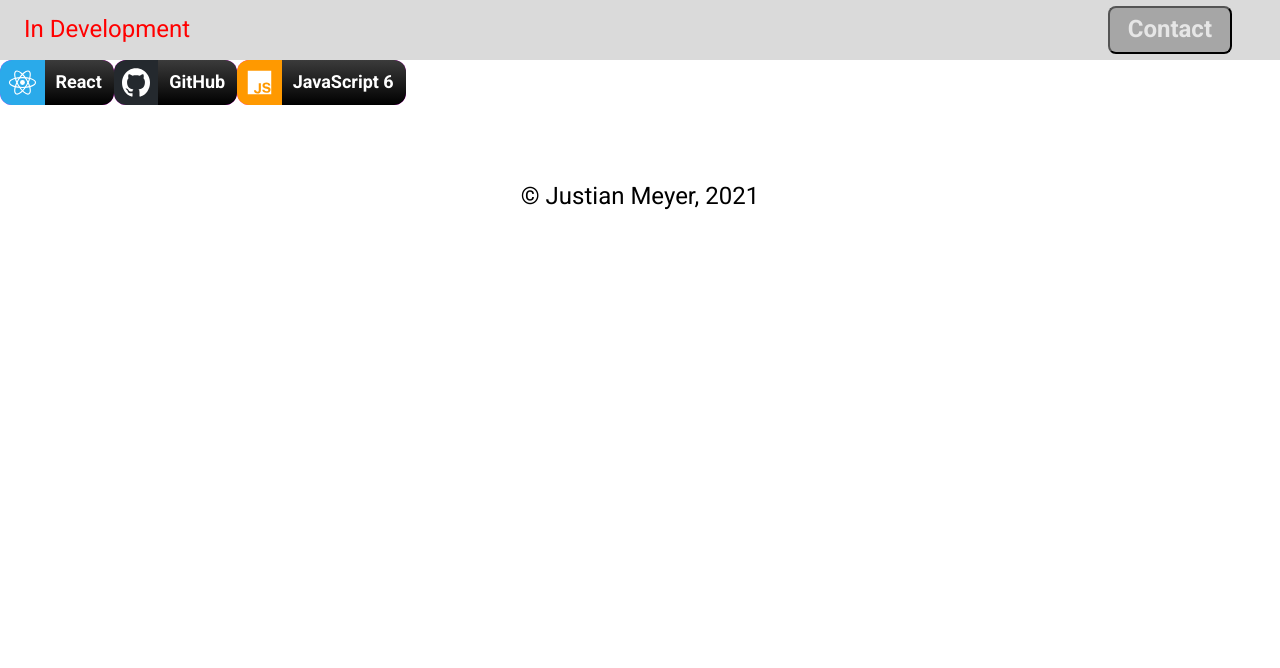
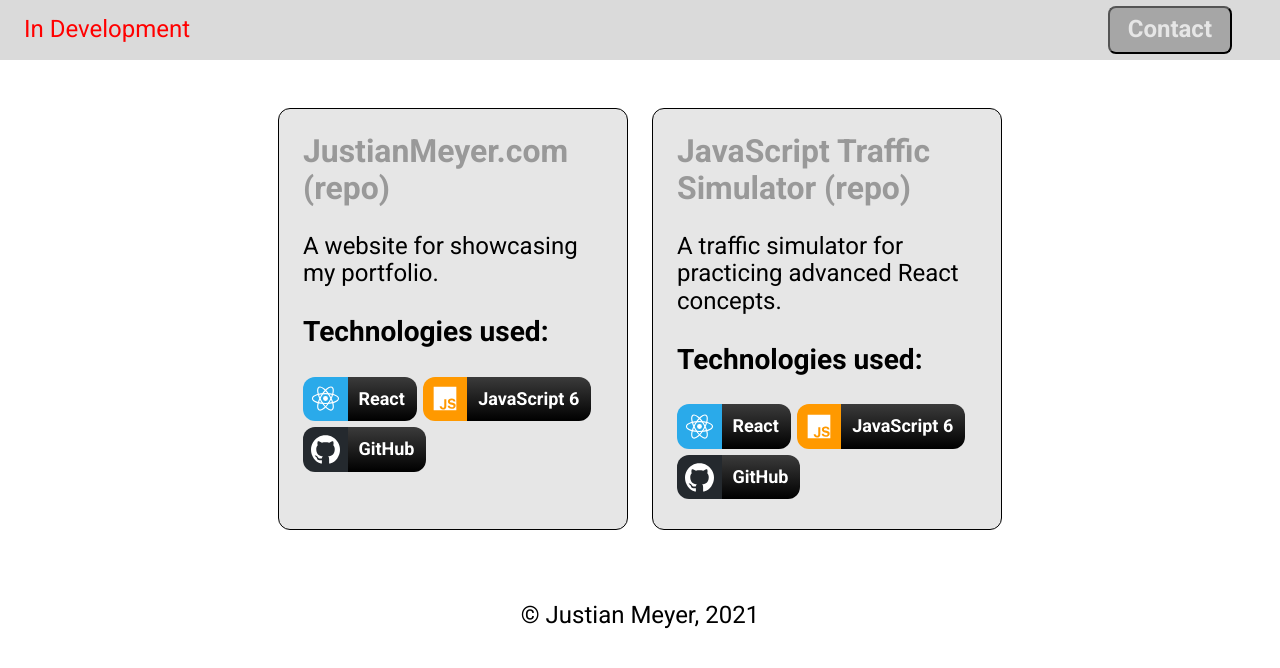
Before and after one commit to JGMEYER/justianmeyer.com, a React (Create React App) app: page /portfolio in a window 1280 px wide. Shown: the top 668 px of the page. Built offline with nearby package versions, Linux system fonts and the light colour scheme.

Commit message:
Begin portfolio page

```diff
--- a/src/components/IconBadge.css
+++ b/src/components/IconBadge.css
@@ -5,7 +5,6 @@
 .icon-badge {
     display: inline-flex;
     border-radius: var(--icon-badge-border-radius);
-    background-color: magenta;
 }
 
 .icon-badge-icon-container {
--- a/src/components/IconBadge.js
+++ b/src/components/IconBadge.js
@@ -14,7 +14,7 @@ function IconBadge(props) {
 }
 
 IconBadge.propTypes = {
-    icon: PropTypes.object.isRequired,
+    icon: PropTypes.string.isRequired,
     iconBgColor: PropTypes.string.isRequired,
     name: PropTypes.string.isRequired,
 }
--- a/src/components/PortfolioMain.css
+++ b/src/components/PortfolioMain.css
@@ -0,0 +1,57 @@
+
+#portfolio-main {
+    width: 1200px;
+    display: flex;
+    flex-wrap: wrap;
+    justify-content: center;
+    margin: 2rem auto;
+    padding: 0 auto;
+}
+
+.portfolio-item-container {
+    width: 300px;
+    border: 1px black solid;
+    background-color: #e6e6e6;
+    border-radius: 0.5rem;
+    padding: 1rem;
+}
+
+.portfolio-item-container:not(:last-child) {
+    margin-right: 1rem;
+}
+
+.technology-container {
+    display: flex;
+    flex-wrap: wrap;
+    justify-content: left;
+}
+
+.technology-container > * {
+    margin-bottom: 0.25rem;
+}
+
+.technology-container > :not(:last-child) {
+    margin-right: 0.25rem;
+}
+
+@media only screen and (max-width: 1200px) {
+    #portfolio-main {
+        width: 600px;
+        flex-direction: column;
+        align-content: center;
+    }
+
+    .portfolio-item-container {
+        margin-bottom: 1rem;
+    }
+
+    .portfolio-item-container:not(:last-child) {
+        margin-right: 0;
+    }
+}
+
+@media only screen and (max-width: 600px) {
+    #portfolio-main {
+        width: 350px;
+    }
+}
--- a/src/components/PortfolioMain.js
+++ b/src/components/PortfolioMain.js
@@ -7,22 +7,51 @@ import reactIcon from '../images/icons/react-white.svg';
 function PortfolioMain() {
     return (
         <main id="portfolio-main">
+            <div className="portfolio-item-container">
+                <h2>JustianMeyer.com (repo)</h2>
+                <p>A website for showcasing my portfolio.</p>
+                <h3>Technologies used:</h3>
+                <div className="technology-container">
                     <IconBadge
                         icon={reactIcon}
                         iconBgColor="hsl(200, 82%, 54%)"
                         name="React">
                     </IconBadge>
                     <IconBadge
+                        icon={jsIcon}
+                        iconBgColor="#ff9900"
+                        name="JavaScript 6">
+                    </IconBadge>
+                    <IconBadge
                         icon={gitHubIcon}
                         iconBgColor="#24292e"
                         name="GitHub">
+                    </IconBadge>
+                </div>
+            </div >
+            <div className="portfolio-item-container">
+                <h2>JavaScript Traffic Simulator (repo)</h2>
+                <p>A traffic simulator for practicing advanced React concepts.</p>
+                <h3>Technologies used:</h3>
+                <div className="technology-container">
+                    <IconBadge
+                        icon={reactIcon}
+                        iconBgColor="hsl(200, 82%, 54%)"
+                        name="React">
                     </IconBadge>
                     <IconBadge
                         icon={jsIcon}
                         iconBgColor="#ff9900"
                         name="JavaScript 6">
                     </IconBadge>
-        </main>
+                    <IconBadge
+                        icon={gitHubIcon}
+                        iconBgColor="#24292e"
+                        name="GitHub">
+                    </IconBadge>
+                </div>
+            </div >
+        </main >
     )
 }
 
```
Lines whose indentation alone changed are shown as unchanged.
